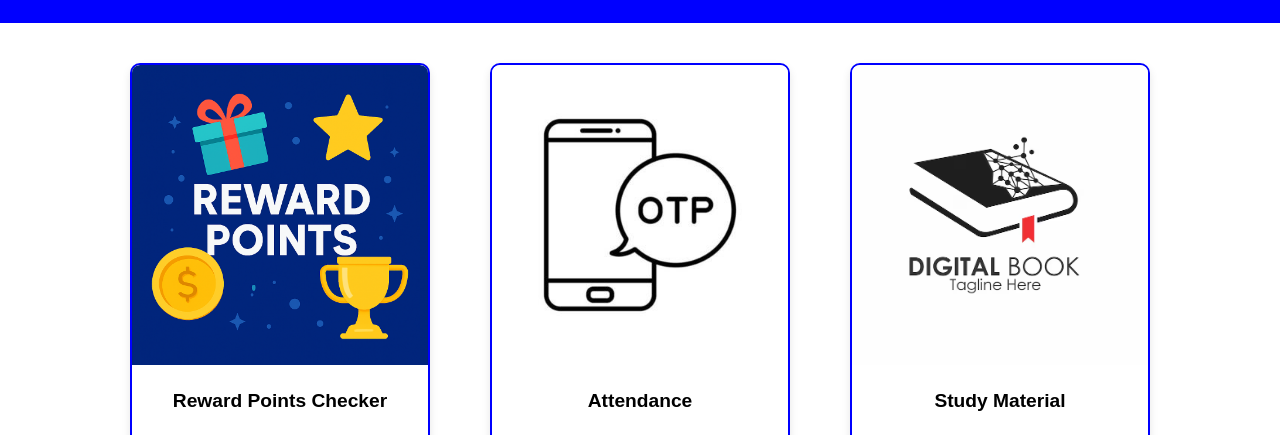
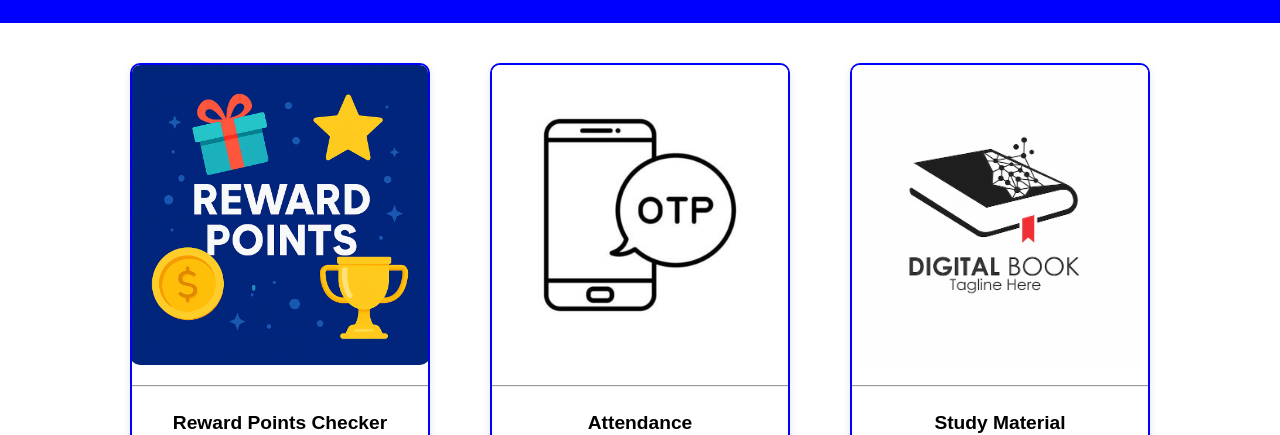
Before and after one commit to jaisondavid-m/BIT-CENTERAL, a React (Vite) app: page / in a window 1280 px wide. Shown: the part 127-562 px from the top of the page. Built offline with nearby package versions, Linux system fonts and the light colour scheme.

Commit message:
style to card

```diff
--- a/src/App.css
+++ b/src/App.css
@@ -25,7 +25,7 @@ body {
 }
 
 .card img {
-  width: 100%;
+  width: 300px;
   height: 200px;
   object-fit: cover;
 }
@@ -49,7 +49,7 @@ body {
     padding: 15px;
   }
   .cardContainer .card {
-    width: 40%;
+    width: 45%;
     height: auto;
   }
 }
--- a/src/Content-Components/Card/Card.css
+++ b/src/Content-Components/Card/Card.css
@@ -11,11 +11,11 @@
   background-color: #fff;
 }
 .card .img img {
-  width: 100%;
+  width: 300px;
   height: 300px;
   object-fit: cover;
   border-radius: 10px 10px 0 0;
-  display: bloc;
+  display: block;
 }
 .cardbottom {
   text-align: center;
--- a/src/Content-Components/Card/Card.jsx
+++ b/src/Content-Components/Card/Card.jsx
@@ -9,7 +9,8 @@ function Card({name,link,img,btntext}) {
   return (
     <div className='card'>
       <div className="img">
-        <img src={img} alt="" style={{display:"block",height:"300px", width:"300px",objectFit:"cover"}}/>
+        <img src={img} alt="" style={{display:"block",height:"300px", width:"max-content",borderRadius:"10px"}}/>
+        <hr style={{marginTop:"20px"}}/>
       </div>
       <div className="cardbottom">
         <h3>{name}</h3>
```
